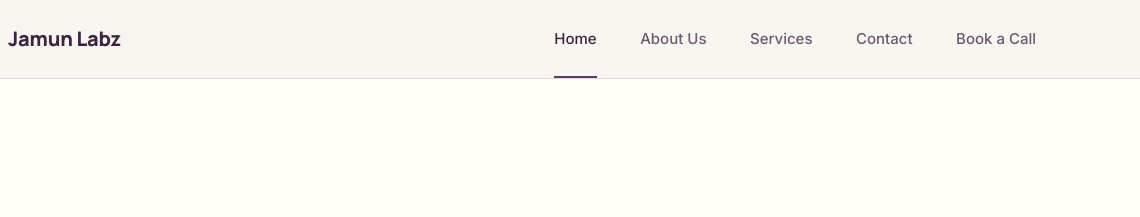
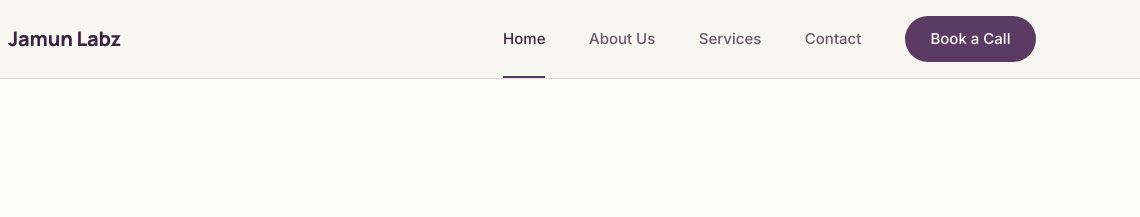
Before and after one commit to JamunLabz/jamunlabz-website, a plain HTML site: page index.html in a window 1280 px wide. Shown: the top 217 px of the page, 140-1280 px from the left. Drawn offline with Linux system fonts and the light colour scheme.

Commit message:
Add files via upload

```diff
--- a/index.html
+++ b/index.html
@@ -96,7 +96,7 @@
       <a href="about.html">About Us</a>
       <a href="services.html">Services</a>
       <a href="contact.html">Contact</a>
-      <a href="book_a_call.html">Book a Call</a>
+      <a href="book_a_call.html" class="nav-cta">Book a Call</a>
     </nav>
     <button class="menu-toggle" aria-label="Open menu" aria-expanded="false" aria-controls="site-nav"><span></span></button>
   </div>
--- a/styles.css
+++ b/styles.css
@@ -1819,3 +1819,25 @@ section{ position: relative; }
   .booking-actions{ flex-direction: column; align-items: stretch; }
   .booking-actions .btn{ width: 100%; }
 }
+
+
+/* Book a Call button: always filled, grows on hover */
+.nav-links a.nav-cta,
+nav a.nav-cta {
+  background: #5B3A63;
+  color: #ffffff !important;
+  padding: 0.7rem 1.6rem;
+  border-radius: 999px;
+  display: inline-block;
+  transition: transform 0.2s ease, background 0.2s ease, box-shadow 0.2s ease;
+}
+.nav-links a.nav-cta::after,
+nav a.nav-cta::after { display: none; } /* removes the underline used by the other menu links */
+
+.nav-links a.nav-cta:hover,
+nav a.nav-cta:hover,
+nav a.nav-cta:focus-visible {
+  background: #4A2E52;
+  transform: scale(1.06);
+  box-shadow: 0 6px 18px rgba(91, 58, 99, 0.25);
+}
```
Also changed, not shown: 404.html (+1 -0 lines), about.html (+1 -1 lines), contact.html (+1 -1 lines), privacy.html (+1 -1 lines), services.html (+1 -1 lines), terms.html (+1 -1 lines).
